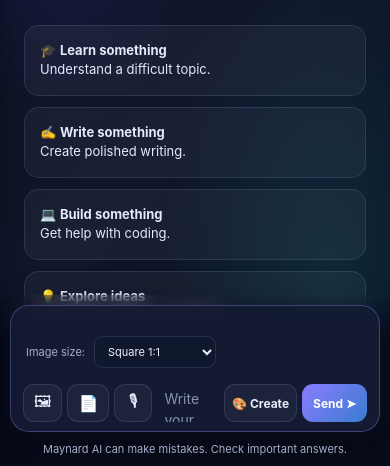
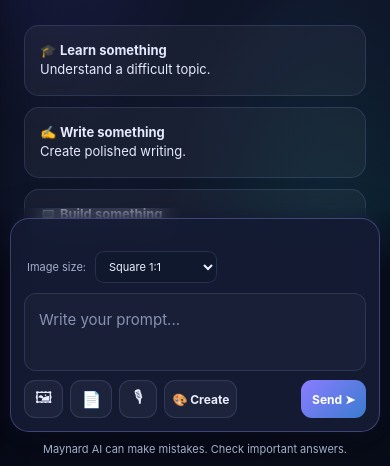
Before and after one commit to takyib946/Maynard-AI, a plain HTML site: page index.html in a window 390 px wide. Shown: the part 378-844 px from the top of the page. Drawn offline with nearby package versions, Linux system fonts and the light colour scheme.

Commit message:
Expand full-width message composer
Redesign the Maynard AI message composer with a full-width expandable textarea and a separate horizontal action button row.

Improve mobile responsiveness, input spacing and textarea resizing while preserving existing chat, image generation, attachments, voice, history and mathematics features.

```diff
--- a/index.html
+++ b/index.html
@@ -1,3 +1,4 @@
+
 <!DOCTYPE html>
 <html lang="en">
 <head>
@@ -10,7 +11,7 @@
 window.MathJax = {
   tex: {
     inlineMath: [['\\(', '\\)'], ['$','$']],
-    displayMath: [['\\[','\\]'], ['$$','$$']],
+    displayMath: [['\\[', '\\]'], ['$$', '$$']],
     processEscapes: true,
     processEnvironments: true,
     packages: {'[+]':['ams']}
@@ -253,13 +254,18 @@ button{cursor:pointer}
 
 /* COMPOSER */
 .composer-wrap{
-  position:fixed;bottom:0;left:265px;right:0;padding:18px 22px 17px;
+  position:fixed;bottom:0;left:265px;right:0;
+  padding:18px 22px 17px;
   background:linear-gradient(transparent,rgba(8,12,25,.96) 25%);
   backdrop-filter:blur(10px);z-index:4;
 }
 .composer{
-  width:min(900px,100%);margin:auto;border:1px solid #9d9aff55;
-  background:rgba(20,28,52,.96);border-radius:19px;padding:11px 12px 9px;
+  width:min(1100px,100%);
+  margin:auto;
+  border:1px solid #9d9aff55;
+  background:rgba(20,28,52,.96);
+  border-radius:19px;
+  padding:13px;
   box-shadow:0 12px 45px #0006,0 0 25px #7564ff16;
 }
 
@@ -302,16 +308,53 @@ button{cursor:pointer}
 .image-gen-btn:disabled{opacity:.5;cursor:not-allowed}
 .image-gen-status{font-size:11px;color:var(--muted)}
 
-.compose-row{display:flex;align-items:flex-end;gap:8px}
+/* FULL-WIDTH MESSAGE INPUT */
+.compose-row{
+  display:flex;
+  flex-direction:column;
+  align-items:stretch;
+  gap:10px;
+  width:100%;
+}
 .compose-row textarea{
-  flex:1;min-width:0;min-height:44px;max-height:150px;resize:none;
-  background:transparent;border:0;outline:0;color:white;
-  padding:10px 7px;font-size:14px;line-height:1.5;
+  display:block;
+  width:100%;
+  min-width:0;
+  min-height:72px;
+  max-height:200px;
+  resize:none;
+  background:rgba(255,255,255,.025);
+  border:1px solid var(--line);
+  border-radius:12px;
+  outline:none;
+  color:white;
+  padding:14px;
+  font-size:15px;
+  line-height:1.6;
+  overflow-y:auto;
+}
+.compose-row textarea:focus{
+  border-color:#8b7cff99;
+  box-shadow:0 0 0 2px #8b7cff18;
 }
 .compose-row textarea::placeholder{color:#8793b2}
+
+/* BUTTONS UNDER THE TEXTAREA */
+.compose-actions{
+  display:flex;
+  align-items:center;
+  gap:9px;
+  width:100%;
+  flex-wrap:wrap;
+}
+.compose-actions .actionbtn{flex-shrink:0}
 .actionbtn{
   min-width:38px;height:38px;border-radius:11px;
   border:1px solid var(--line);background:#ffffff0b;color:#e9edff;padding:0 10px;
+}
+.compose-actions .sendbtn{
+  margin-left:auto;
+  flex-shrink:0;
 }
 .sendbtn{
   background:linear-gradient(135deg,#8b7cff,#397cce);border:0;
@@ -332,7 +375,11 @@ button{cursor:pointer}
   .chat{padding:18px 12px 245px}
   .bubble{padding:12px}
   .message-body{max-width:88%}
-  .composer-wrap{left:0;padding:10px}
+  .composer-wrap{
+    left:0;
+    right:0;
+    padding:10px;
+  }
   .suggestions{grid-template-columns:1fr}
   .bubble mjx-container[display="true"]{padding:10px 5px;margin:12px 0!important}
   .bubble mjx-math{font-size:1em}
@@ -340,7 +387,13 @@ button{cursor:pointer}
   .history-section{max-height:30vh}
   .attachments{grid-template-columns:repeat(auto-fill,minmax(85px,1fr));max-height:180px}
   .attachment-thumb{height:75px}
-  .compose-row{gap:5px}
+  .compose-row{gap:9px}
+  .compose-row textarea{
+    width:100%;
+    min-height:72px;
+    font-size:15px;
+  }
+  .compose-actions{gap:7px}
   .image-gen-btn{padding:0 7px}
 }
 </style>
@@ -432,17 +485,30 @@ button{cursor:pointer}
       </div>
 
       <div class="compose-row">
+        <textarea
+          id="messageInput"
+          rows="2"
+          placeholder="Write your prompt..."
+          aria-label="Write your message"
+        ></textarea>
+
+        <div class="compose-actions">
           <button class="actionbtn" id="attachBtn" title="Choose images">🖼</button>
           <button class="actionbtn" id="docBtn" title="Attach document">📄</button>
           <button class="actionbtn" id="micBtn" title="Voice input">🎙</button>
 
-        <textarea id="messageInput" rows="1" placeholder="Write your prompt..."></textarea>
-
-        <button class="actionbtn image-gen-btn" id="imageGenBtn" type="button" title="Generate an image">🎨 Create</button>
+          <button
+            class="actionbtn image-gen-btn"
+            id="imageGenBtn"
+            type="button"
+            title="Generate an image"
+          >🎨 Create</button>
+
           <button class="sendbtn" id="sendBtn">Send ➤</button>
 
           <input type="file" id="imageInput" accept="image/jpeg,image/png,image/webp,image/gif" multiple hidden>
           <input type="file" id="documentInput" accept=".txt,.md,.csv,.tsv" multiple hidden>
+        </div>
       </div>
     </div>
     <div class="status">Maynard AI can make mistakes. Check important answers.</div>
@@ -1506,7 +1572,7 @@ async function sendMessage() {
   });
 
   messageInput.value = "";
-  messageInput.style.height = "44px";
+  messageInput.style.height = "72px";
   saveHistory();
 
   busy = true;
@@ -1684,8 +1750,9 @@ messageInput.addEventListener("keydown",event => {
 });
 
 messageInput.addEventListener("input",() => {
-  messageInput.style.height = "44px";
-  messageInput.style.height = Math.min(messageInput.scrollHeight,150) + "px";
+  messageInput.style.height = "auto";
+  messageInput.style.height =
+    Math.min(messageInput.scrollHeight,200) + "px";
 });
 
 /* MODE SELECTION */
@@ -1827,6 +1894,8 @@ $("micBtn").onclick = () => {
       (messageInput.value ? " " : "") +
       event.results[0][0].transcript;
     messageInput.focus();
+
+    messageInput.dispatchEvent(new Event("input"));
   };
 
   recognition.onerror = () => {
```
Lines whose indentation alone changed are shown as unchanged.
